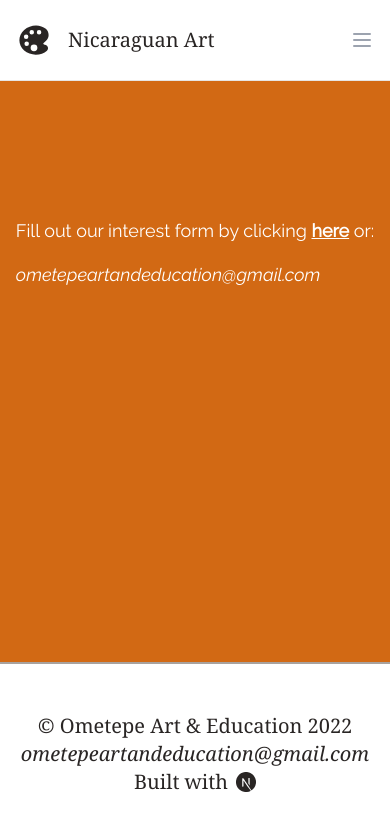
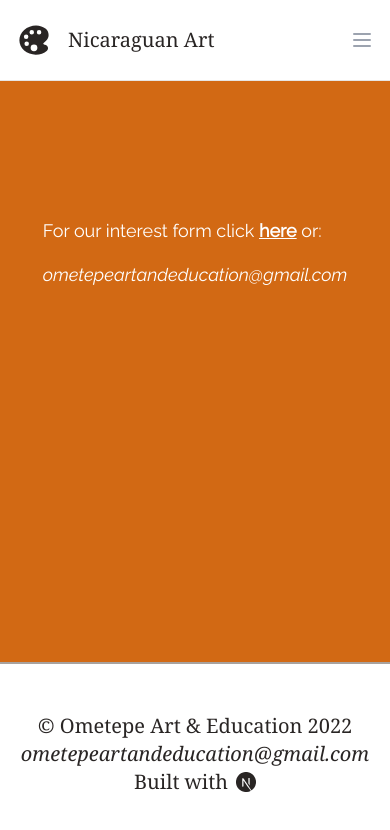
Before and after one commit to papadavis47/ometepe-art-and-education, a Next.js app: page /info/contact in a window 390 px wide. Shown: the top 830 px of the page. Built offline with nearby package versions, Linux system fonts and the light colour scheme; a web font is replaced by a local one.

Commit message:
Fix bug related to SmallContactSnippet on mobile

```diff
--- a/components/SmallContactSnippet/SmallContactSnippet.js
+++ b/components/SmallContactSnippet/SmallContactSnippet.js
@@ -3,13 +3,9 @@ import { useAppContext } from "../../Context/appContext.js";
 function SmallContactSnippet() {
   const { spanish } = useAppContext();
   return (
-    // The min-w-max class is something I am trying
-    // I may revisit this later
-    <div className='mt-6 text-lg sm:text-xl min-w-max'>
+    <div className='mt-6 text-lg sm:text-xl'>
       <h2 className=''>
-        {spanish
-          ? "Complete nuestro formulario de interés haciendo clic  "
-          : "Fill out our interest form by clicking "}
+        {spanish ? "Para nuestro formulario de interés haga clic " : "For our interest form click "}
         <a className='font-bold underline' href='https://form.jotform.com/221110567022137'>
           {spanish ? "aqui" : "here"}
         </a>{" "}
```
